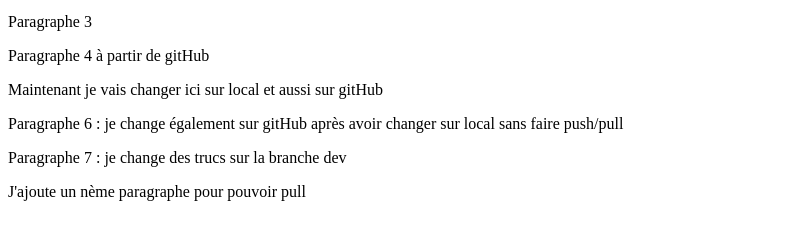
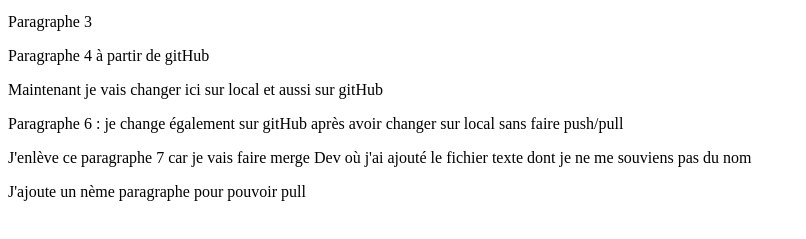
Before and after one commit to Faniry1015/TestGit, a plain HTML site: page index.html in a window 1280 px wide. Shown: the part 217-456 px from the top of the page, without its empty margins (0-806 px from the left). Drawn offline with Linux system fonts and the light colour scheme.

Commit message:
Modif de index avant merge de Dev

```diff
--- a/index.html
+++ b/index.html
@@ -30,7 +30,7 @@
             Paragraphe 6 : je change également sur gitHub après avoir changer sur local sans faire push/pull
         </p>
         <p>
-            Paragraphe 7 : je change des trucs sur la branche dev
+           J'enlève ce paragraphe 7 car je vais faire merge Dev où j'ai ajouté le fichier texte dont je ne me souviens pas du nom
         </p>
         <p>
             J'ajoute un nème paragraphe pour pouvoir pull
```
